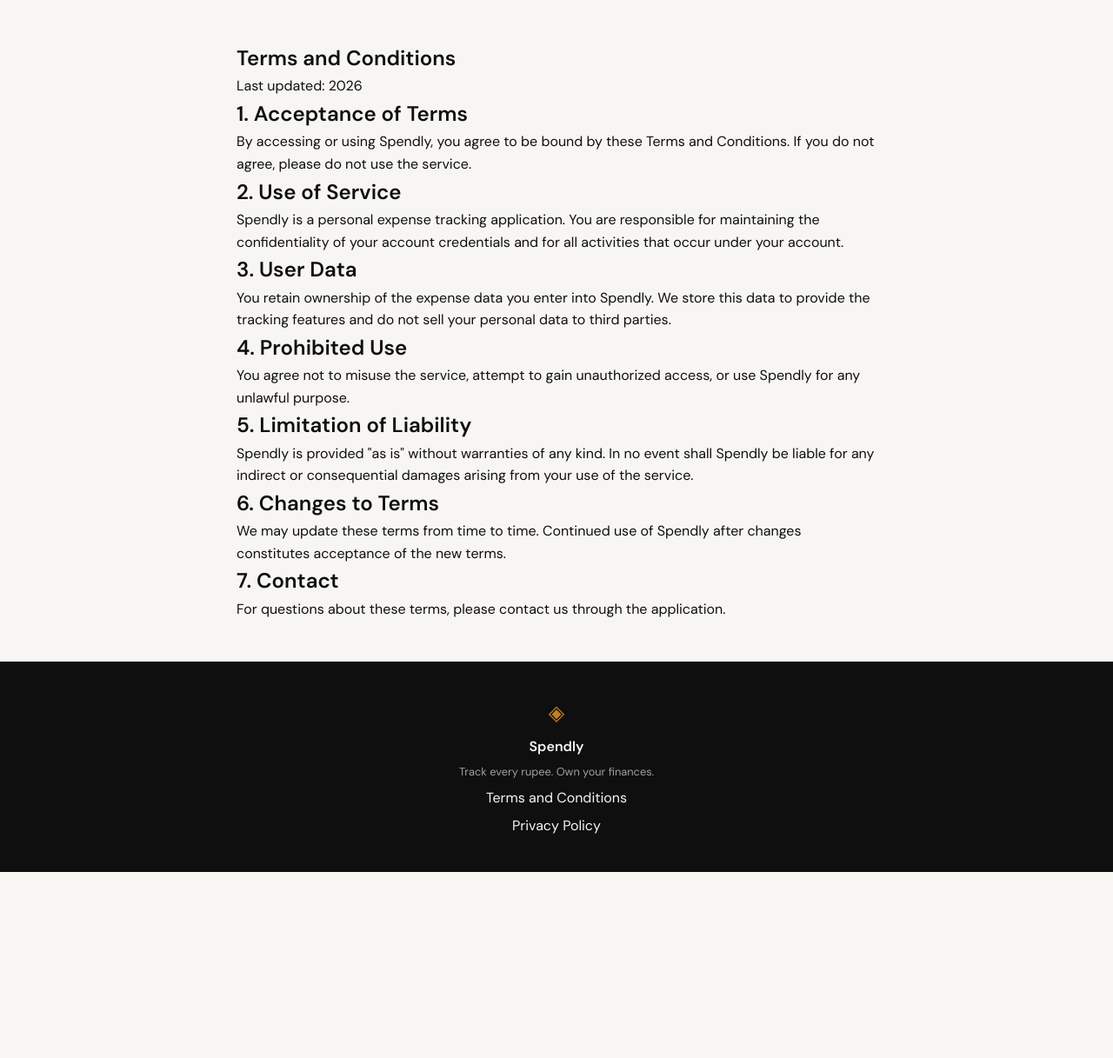
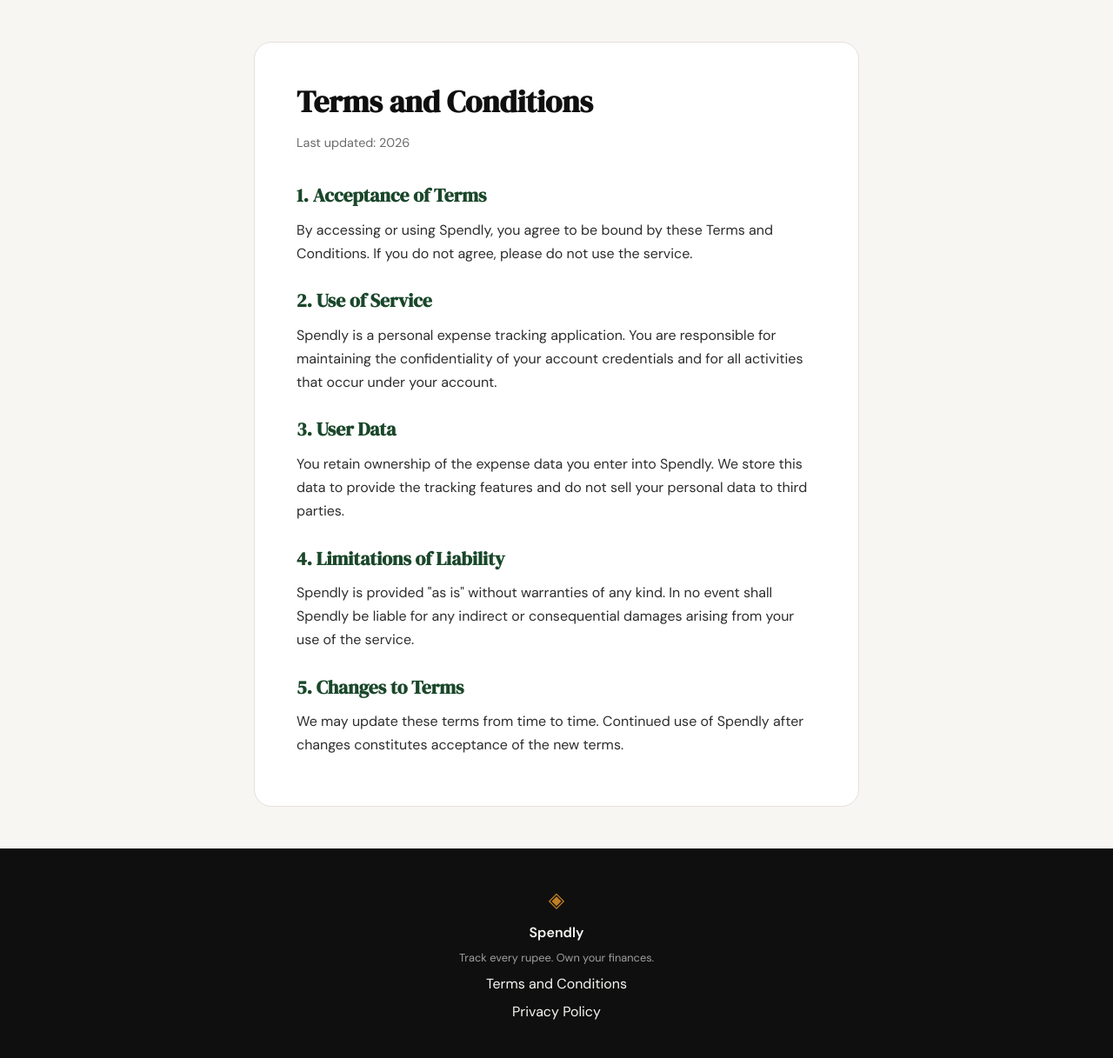
Before and after one commit to tanjim0803/spendly, a Flask app: page /terms in a window 1280 px wide. Shown: the part 61-1278 px from the top of the page at 87% size. Before the commit the page ends 1064 px from the top, so only its background shows below. Run offline with Flask 3, Linux system fonts and the light colour scheme.

Commit message:
style: match terms page to site theme

```diff
--- a/templates/terms.html
+++ b/templates/terms.html
@@ -4,30 +4,50 @@
 
 {% block content %}
 
-<section style="max-width: 800px; margin: 0 auto; padding: 3rem 2rem;">
-    <h1>Terms and Conditions</h1>
-    <p>Last updated: 2026</p>
+<section style="max-width: 760px; margin: 0 auto; padding: 3rem 2rem;">
+    <div style="background: var(--paper-card); border: 1px solid var(--border); border-radius: var(--radius-lg); padding: 2.5rem 3rem;">
+        <h1 style="font-family: var(--font-display); font-size: 2.2rem; color: var(--ink); margin-bottom: 0.5rem;">
+            Terms and Conditions
+        </h1>
+        <p style="color: var(--ink-muted); font-size: 0.9rem; margin-bottom: 2rem;">
+            Last updated: 2026
+        </p>
 
-    <h2>1. Acceptance of Terms</h2>
-    <p>By accessing or using Spendly, you agree to be bound by these Terms and Conditions. If you do not agree, please do not use the service.</p>
+        <h2 style="font-family: var(--font-display); font-size: 1.35rem; color: var(--accent); margin-top: 1.5rem; margin-bottom: 0.5rem;">
+            1. Acceptance of Terms
+        </h2>
+        <p style="color: var(--ink-soft); line-height: 1.7; margin-bottom: 1rem;">
+            By accessing or using Spendly, you agree to be bound by these Terms and Conditions. If you do not agree, please do not use the service.
+        </p>
 
-    <h2>2. Use of Service</h2>
-    <p>Spendly is a personal expense tracking application. You are responsible for maintaining the confidentiality of your account credentials and for all activities that occur under your account.</p>
+        <h2 style="font-family: var(--font-display); font-size: 1.35rem; color: var(--accent); margin-top: 1.5rem; margin-bottom: 0.5rem;">
+            2. Use of Service
+        </h2>
+        <p style="color: var(--ink-soft); line-height: 1.7; margin-bottom: 1rem;">
+            Spendly is a personal expense tracking application. You are responsible for maintaining the confidentiality of your account credentials and for all activities that occur under your account.
+        </p>
 
-    <h2>3. User Data</h2>
-    <p>You retain ownership of the expense data you enter into Spendly. We store this data to provide the tracking features and do not sell your personal data to third parties.</p>
+        <h2 style="font-family: var(--font-display); font-size: 1.35rem; color: var(--accent); margin-top: 1.5rem; margin-bottom: 0.5rem;">
+            3. User Data
+        </h2>
+        <p style="color: var(--ink-soft); line-height: 1.7; margin-bottom: 1rem;">
+            You retain ownership of the expense data you enter into Spendly. We store this data to provide the tracking features and do not sell your personal data to third parties.
+        </p>
 
-    <h2>4. Prohibited Use</h2>
-    <p>You agree not to misuse the service, attempt to gain unauthorized access, or use Spendly for any unlawful purpose.</p>
+        <h2 style="font-family: var(--font-display); font-size: 1.35rem; color: var(--accent); margin-top: 1.5rem; margin-bottom: 0.5rem;">
+            4. Limitations of Liability
+        </h2>
+        <p style="color: var(--ink-soft); line-height: 1.7; margin-bottom: 1rem;">
+            Spendly is provided "as is" without warranties of any kind. In no event shall Spendly be liable for any indirect or consequential damages arising from your use of the service.
+        </p>
 
-    <h2>5. Limitation of Liability</h2>
-    <p>Spendly is provided "as is" without warranties of any kind. In no event shall Spendly be liable for any indirect or consequential damages arising from your use of the service.</p>
-
-    <h2>6. Changes to Terms</h2>
-    <p>We may update these terms from time to time. Continued use of Spendly after changes constitutes acceptance of the new terms.</p>
-
-    <h2>7. Contact</h2>
-    <p>For questions about these terms, please contact us through the application.</p>
+        <h2 style="font-family: var(--font-display); font-size: 1.35rem; color: var(--accent); margin-top: 1.5rem; margin-bottom: 0.5rem;">
+            5. Changes to Terms
+        </h2>
+        <p style="color: var(--ink-soft); line-height: 1.7; margin-bottom: 1rem;">
+            We may update these terms from time to time. Continued use of Spendly after changes constitutes acceptance of the new terms.
+        </p>
+    </div>
 </section>
 
 {% endblock %}
```
